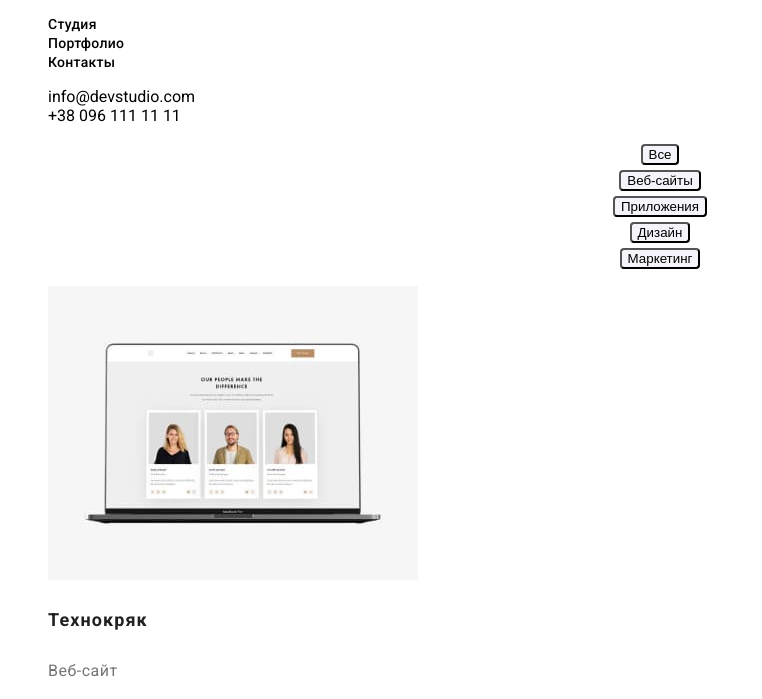
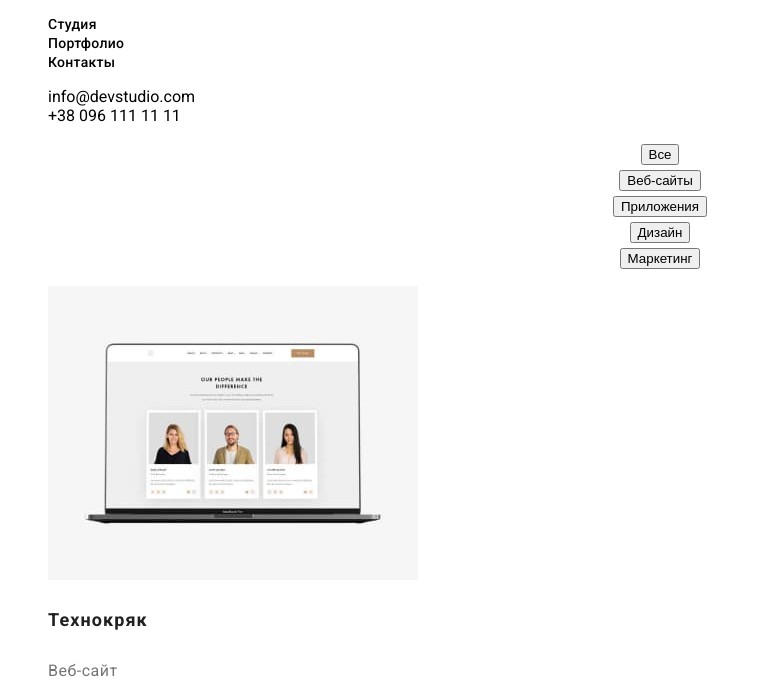
Before and after one commit to zuzimaru/goit-markup-hw-08, a plain HTML site: page portfolio.html in a window 1280 px wide. Shown: the part 41-740 px from the top of the page, without its empty margins (0-762 px from the left). Drawn offline with Linux system fonts and the light colour scheme.

Commit message:
changes3

```diff
--- a/css/style.css
+++ b/css/style.css
@@ -179,15 +179,11 @@ a[href^="tel"] {
     color: #757575;
 }
 
-.link-list-btn {
-    color: #212121;
-    background: #F5F4FA;
-    border-radius: 4px;
-}
+
 
 .link-list-btn:hover {
     background-color: var(--accent-color);
-    color: #ffffff;
+    color: #F5F4FA;
 }
 
 .link-list-btn:focus {
```
